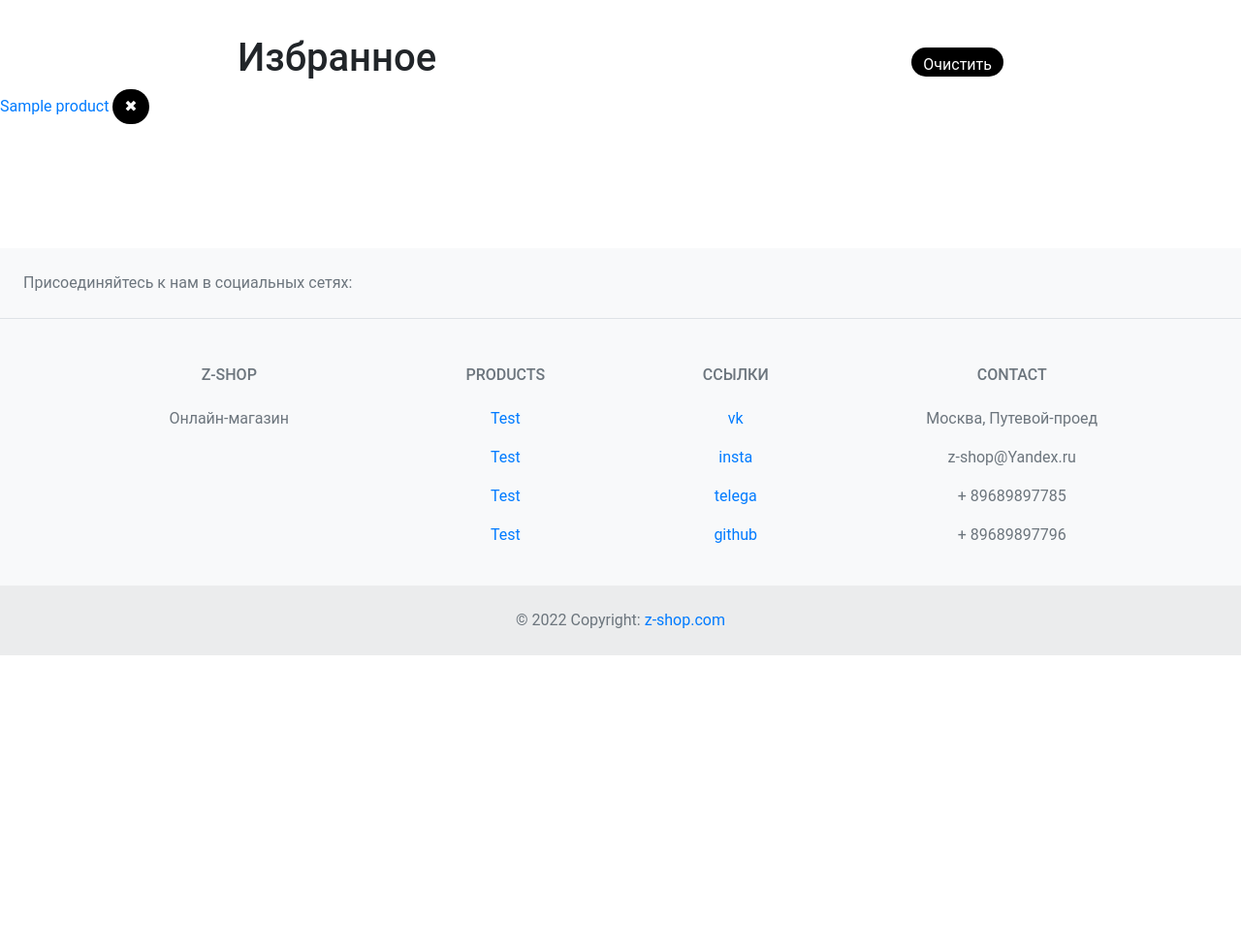
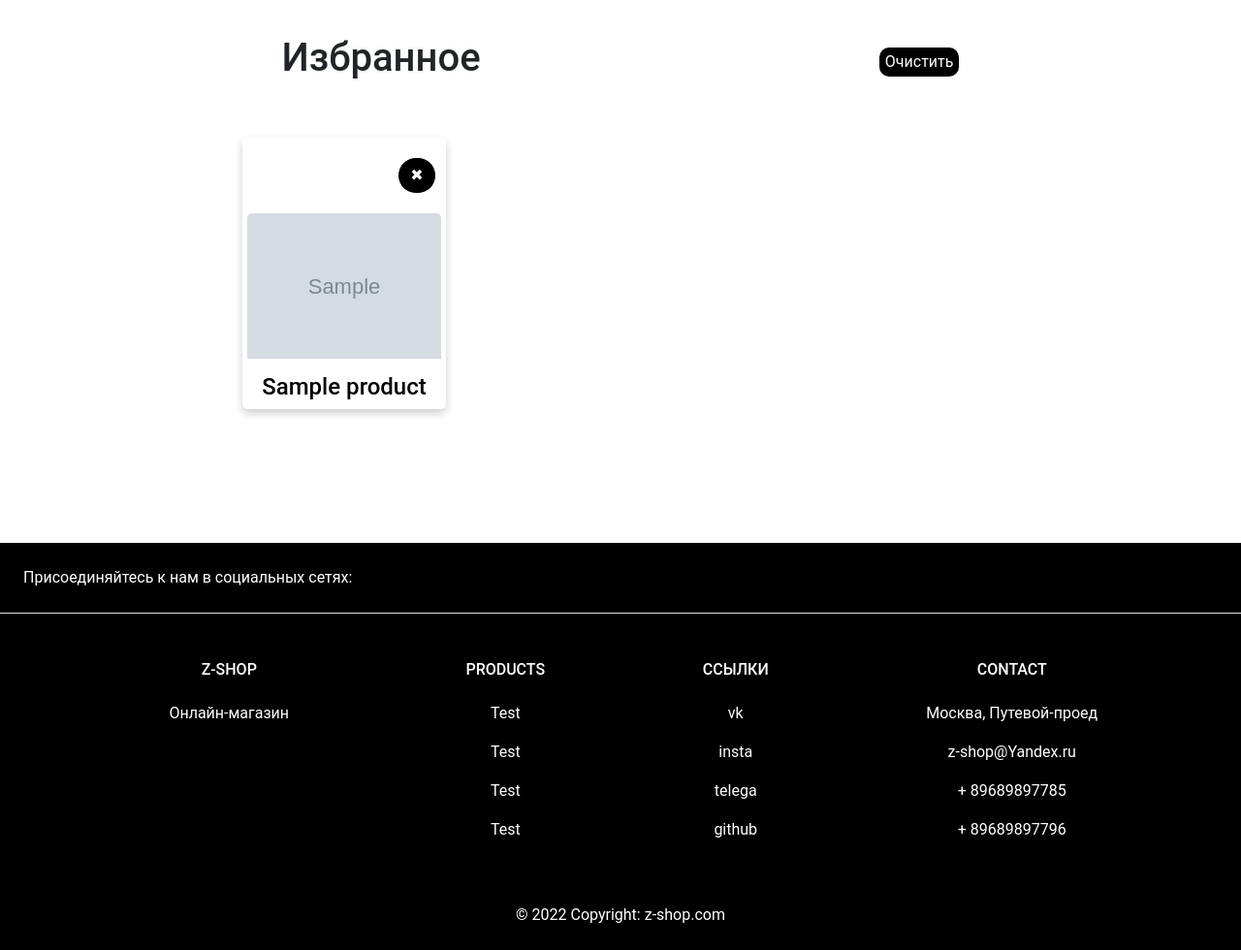
Before and after one commit to sollery/my_store, a Django app: page /favorites/ in a window 1280 px wide. Shown: the part 64-1044 px from the top of the page at 97% size. Before the commit the page ends 740 px from the top, so only its background shows below. Run offline with Django 4.2, Linux system fonts and the light colour scheme; a user stored in the database is signed in; tables that the repository leaves empty hold one stand-in row (values such as "Sample post"); grey boxes marked "Sample" are stand-in pictures; some libraries are stand-ins or nearby versions.

Commit message:
07.09.2022

```diff
--- a/pages/views.py
+++ b/pages/views.py
@@ -15,7 +15,7 @@ from cart.cart import Cart
 
 def home(request):
     products = Product.objects.all().order_by('created')[:4]
-    products_rating = Rating.objects.all().order_by('value').values('product_id')
+    products_rating = Rating.objects.all().order_by('-value').values('product_id','value')
     # print(products_rating)
     cart_product_form = CartAddProductForm()
     context = {'products':products,'products_rating':products_rating,'cart_product_form':cart_product_form}
@@ -24,8 +24,12 @@ def home(request):
     #
     # page_number = request.GET.get('page')
     # page_obj = paginator.get_page(page_number)
-    favorites = Favorites.objects.filter(Q(user=request.user)).values('product_id')
-    fav_product = [item.get('product_id') for item in favorites]
+    try:
+        favorites = Favorites.objects.filter(Q(user=request.user)).values('product_id')
+        fav_product = [item.get('product_id') for item in favorites]
+    except:
+        fav_product = []
+    print(products_rating)
     print(fav_product)
     for product in products:
         print(product.id)
--- a/shop/models.py
+++ b/shop/models.py
@@ -2,7 +2,7 @@ from django.contrib.auth import get_user_model
 from django.db import models
 from django.urls import reverse
 import datetime
-
+from django.db.models import Q, Avg
 from django.utils import timezone
 
 from shop.managers import DiscountActiveManager, ProductImageMainManager
@@ -80,9 +80,26 @@ class Product(models.Model):
     def get_image_main(self):
         try:
             product_img = ProductImage.image_main_objects.get(product_id=self.pk)
-        except product_img.DoesNotExist:
+        except ProductImage.DoesNotExist:
             product_img = None
         return product_img
+
+    @property
+    def get_avg_rating(self):
+        try:
+            avg_stats = Rating.objects.filter(product__id=self.pk).aggregate(Avg('value')).get('value__avg')
+        except Rating.DoesNotExist:
+            avg_stats = 0
+        return round(avg_stats)
+
+    @property
+    def get_count_rating(self):
+        try:
+            count_rating = Rating.objects.filter(product__id=self.pk).count()
+        except Rating.DoesNotExist:
+            count_rating = 0
+        return count_rating
+
 
 
 
--- a/static/css/basess.css
+++ b/static/css/basess.css
@@ -80,8 +80,12 @@
     border-radius: 5px;
     transition: transform .2s;
 
+}
+.col_product_item {
+    display:flex;
+    justify-content: space-around;
+}
 
-}
 .product-item:hover {
     transform: scale(1.1);
 
@@ -93,6 +97,7 @@ img {
 .product-item a {
     text-decoration: none;
     color: black;
+    cursor: pointer !important;
 }
 button:hover, a:hover {
     opacity: 0.7;
@@ -288,8 +293,11 @@ a.animated-button.add:before {
 }
 * {
   box-sizing:border-box;
+
 }
-
+.row {
+    auto-margin;
+}
 textarea {
   width:100%;
   resize: vertical;
@@ -466,13 +474,22 @@ image-zoom {
 
 .nav-link {
     cursor: pointer;
+
 }
-
+.catalog_category:hover {
+  -webkit-transform: rotateZ(20deg);
+  -ms-transform: rotateZ(20deg);
+  transform: rotateZ(20deg);
+}
 .container-focus {
     display:flex;
     justify-content: space-around;
     width:150px;
 }
+
+.nav-link:hover {
+  transform: scale(1.2);
+  }
 .goods-img-min {
     display: flex;
 
@@ -526,7 +543,7 @@ image-zoom {
   align-items: center;
 }
 .rating_item_p {
-    font-size:40px;
+    font-size:30px;
     color:grey;
 }
 
@@ -564,9 +581,10 @@ image-zoom {
     color:white;
     border-radius:10px;
     height:30px;
+    text-align:center;
 }
 
-.favorite_but{
+.favorite_but_add {
     background-color:black;
     border:none;
     cursor: pointer;
@@ -575,13 +593,15 @@ image-zoom {
     padding: 0.375rem 0.75rem;
     font-size: 1rem;
     line-height: 1.5;
+    border: 1px solid white;
+
 
 }
-.favorite_but:hover {
+.favorite_but_add:hover {
     background-color:white;
     color:black;
-    border:1px solid black;
-
+    border: 1px solid grey;
+    transform: scale(1.2);
 }
 .favorites_div {
     margin-bottom:10%;
@@ -620,3 +640,39 @@ image-zoom {
     justify-content: center;
     text-align: center;
 }
+
+.item_favorites {
+    margin-bottom:5%;
+}
+.favorite_but_del {
+    margin-top:20px;
+    margin-left: 150px;
+    background-color:black;
+    cursor: pointer;
+    color:white;
+    border-radius:30px;
+    padding: 0.375rem 0.75rem;
+    font-size: 1rem;
+    line-height: 1.5;
+    border: 1px solid white;
+}
+
+.favorite_but_del:hover {
+    background-color:white;
+    color:black;
+    border: 1px solid grey;
+    transform: scale(1.2);
+}
+.info_item_rating {
+    display:flex;
+    justify-content: center;
+    align-items: center;
+}
+footer {
+    background-color:black;
+    color: white;
+    margin-top: 10%;
+}
+footer a {
+    color: white;
+}
--- a/templates/category_detail.html
+++ b/templates/category_detail.html
@@ -10,7 +10,7 @@
     <div class="row">
         <div class="col-lg-4">
             <form id ="form_filter" action='.' method="POST" enctype='multipart/form-data' onsubmit="return false;">
-                    <div class = "reg">
+                    <div>
                             {{form}}
                     </div>
                     {% csrf_token %}
--- a/templates/category_list.html
+++ b/templates/category_list.html
@@ -10,7 +10,7 @@
         {% for category in category_list %}
         <div class="col-lg-4" >
             <img src="{{ category.CategoryImage_set.all.0.image.url }}" class="img-responsive" height="450" width="400">
-            <h5><a class="text-decoration-none " href="{% url 'category_detail' category.pk %}">{{ category.name }}</a></h5>
+            <h5><a class="category_link" href="{% url 'category_detail' category.pk %}">{{ category.name }}</a></h5>
         </div>
         {%endfor%}
     </div>
--- a/templates/favorites.html
+++ b/templates/favorites.html
@@ -2,29 +2,32 @@
 {% load auth_extras %}
 {% block title %}Информации{% endblock title %}
 {% block content %}
+<div class="container">
       <div class="head_cart">
     <h1 class = "title-page">Избранное</h1>
     <input type="button" value="Очистить" class="cart_clear_but clear favorite_but" data-change_favorites="clear">
     {% csrf_token %}
 </div>
-<div class="favorites_div">
+<div class="row favorites_div">
       {%for item in favorites%}
-    <div id="favorite{{item.product.id}}">
-     <a class="text-decoration-none"
-        href="{% url 'product_detail' item.product.pk item.product.slug %}">
-         {{item.product.name}}
-     </a><input type="button" value="&#10006" class="favorite_but"
+         <div class="col-sm-6 col_product_item">
+          <div class="product-item" id="favorite{{item.product.id}}">
+              <div>
+                  <input type="button" value="&#10006" class="favorite_but favorite_but_del"
                                          data-product_id = "{{ item.product.id }}"
                                          data-change_favorites="del">
               </div>
+              <a href="{{item.product.get_absolute_url}}">
+               <div class="info_image_item info_item">
+                   <img src="/media/{{item.product.get_image_main}}"  height="150" width="200">
+               </div>
+              <div class ="info_item_name">
+                  <h4>{{ item.product.name }}</h4>
+              </div>
+           </a>
+           </div>
+            </div>
       {%endfor%}
       </div>
-
-{% if not user.is_authenticated %}
-    {{text}}
-    <a href="{% url 'account_login' %}">
-        Авторизироваться</a>или
-    <a href="{% url 'account_signup' %}">
-        Регистрация</a>
-{%endif%}
+</div>
       {% endblock content %}
--- a/templates/footer.html
+++ b/templates/footer.html
@@ -1,5 +1,5 @@
 <!-- Footer -->
-<footer class="text-center text-lg-start bg-light text-muted">
+<footer class="text-center text-lg-start">
   <!-- Section: Social media -->
   <section
     class="d-flex justify-content-center justify-content-lg-between p-4 border-bottom"
```
Also changed, not shown: shop/views.py (+15 -15 lines), templates/home.html (+23 -9 lines), templates/product_detail.html (+5 -6 lines). Lines whose indentation alone changed are shown as unchanged.
